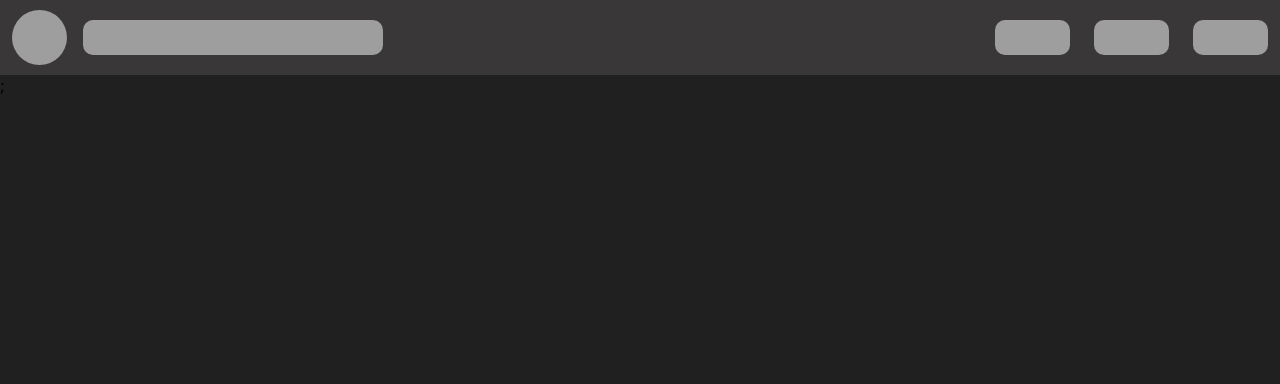
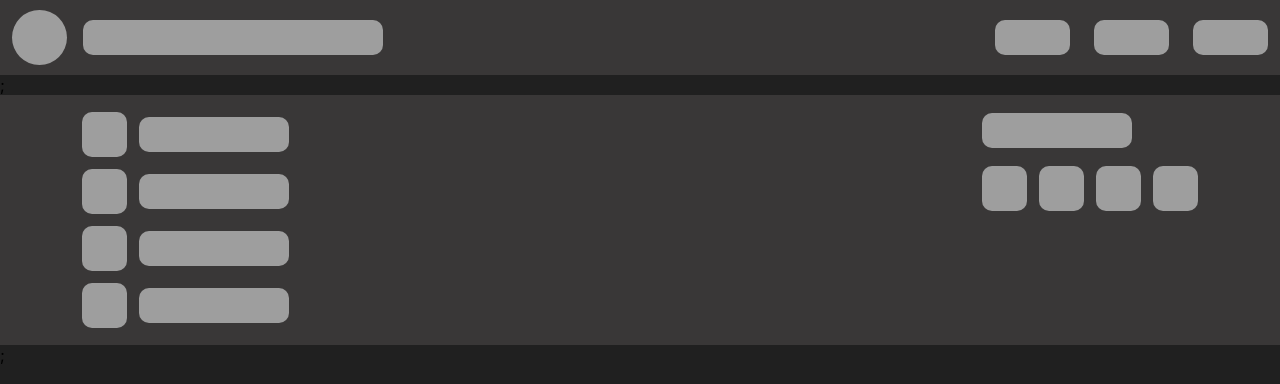
Before and after one commit to Top-Gs/csu, a React (Create React App) app in the folder frontend-csu/: page / in a window 1280 px wide. Shown: the top 384 px of the page. Built offline with nearby package versions, Linux system fonts and the light colour scheme.

Commit message:
Implement Footer component into base app

```diff
--- a/frontend-csu/src/App.css
+++ b/frontend-csu/src/App.css
@@ -1,4 +1,6 @@
 .App {
+   margin: 0;
+   padding: 0;
    background-color: var(--app-background);
    height: 100vh;
 }
--- a/frontend-csu/src/App.js
+++ b/frontend-csu/src/App.js
@@ -1,10 +1,11 @@
-import logo from "./logo.svg";
 import "./App.css";
 import Navbar from "./components/Navbar";
+import Footer from "./components/Footer";
 function App() {
    return (
       <div className="App">
          <Navbar />;
+         <Footer />;
       </div>
    );
 }
```
